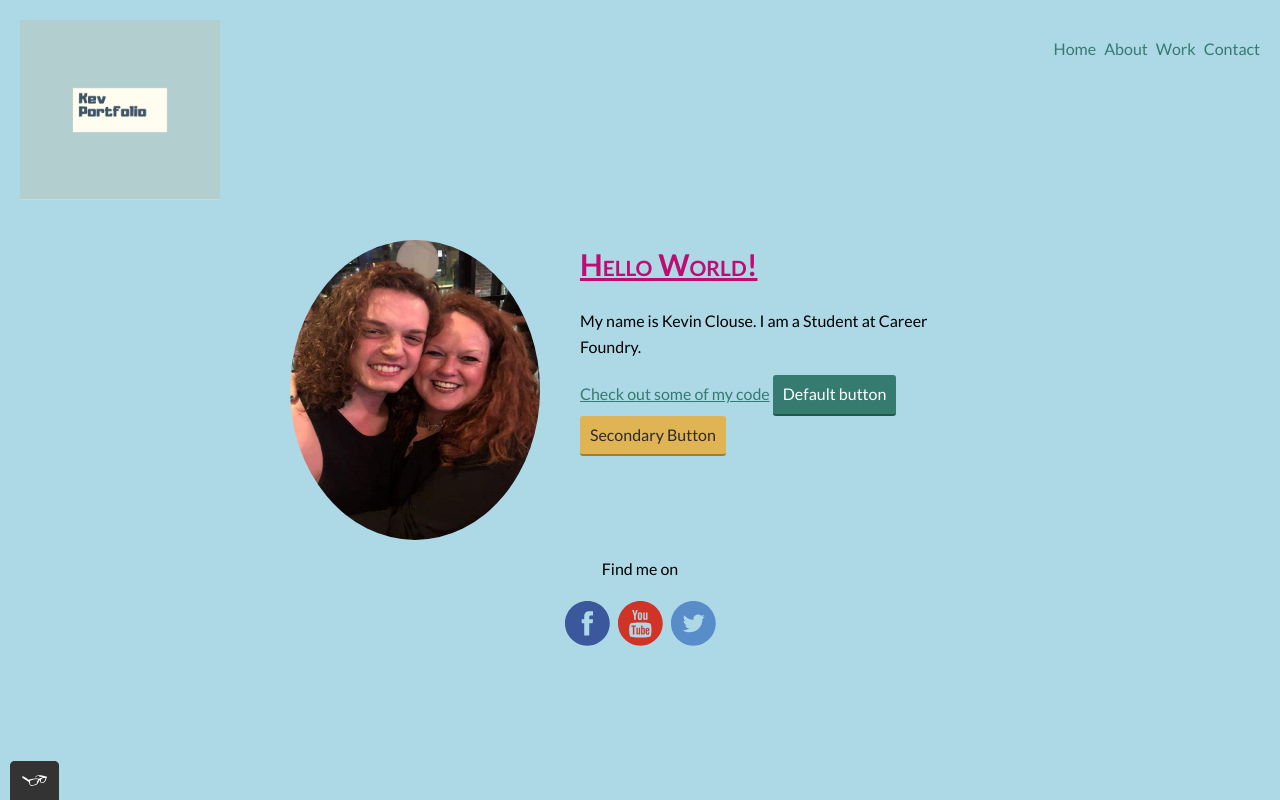
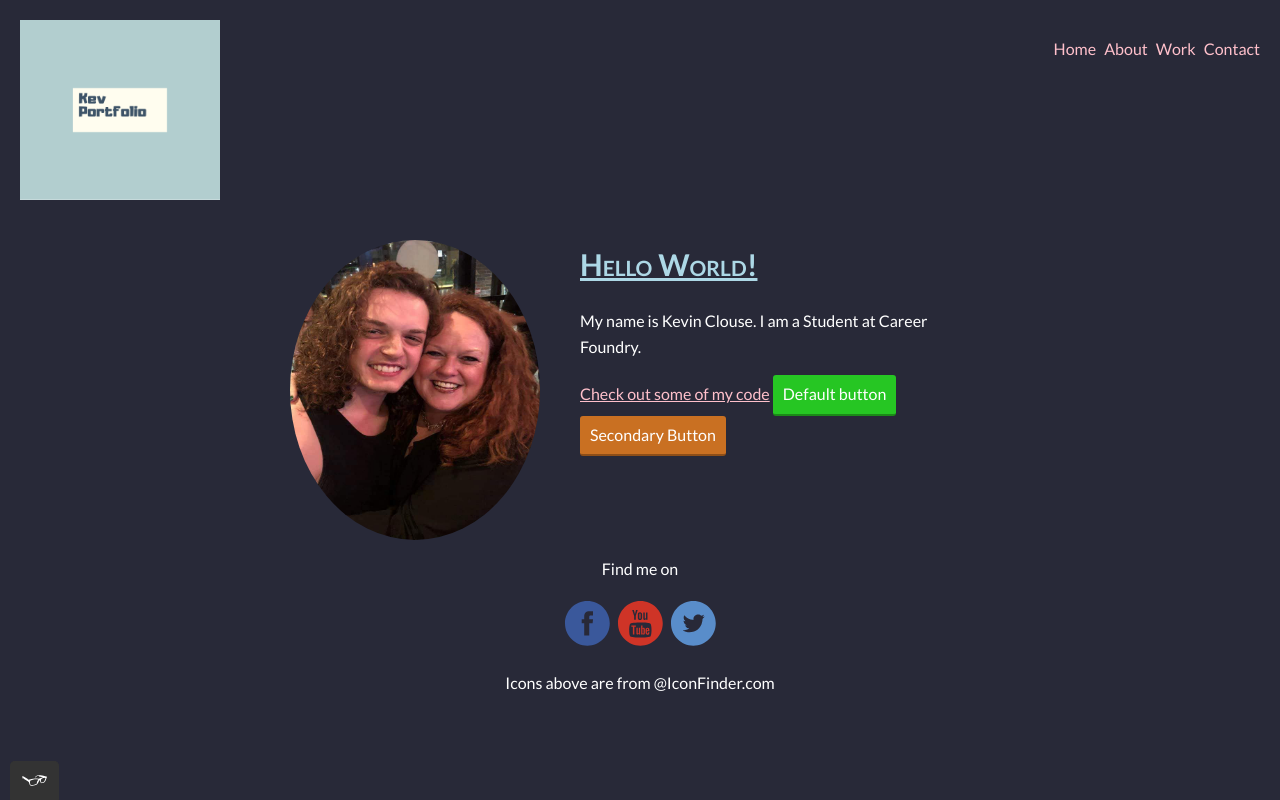
Before and after one commit to kevinjclouse/Portfolio-website, a plain HTML site: page index.html in a window 1280 px wide. Drawn offline with nearby package versions, Linux system fonts and the light colour scheme.

Commit message:
Made Simple Portfolio Changes
Colors, Text, Etc

```diff
--- a/css/style.production.css
+++ b/css/style.production.css
@@ -2,7 +2,8 @@ body {
   font-family: 'Lato', sans-serif;
   font-weight: 400;
   font-size: 16px;
-  background-color: lightblue;
+  background-color: #282938;
+  color: #fff;
   /* Sets the font size to 16px */
   line-height: 1.6;
   /* Sets the line-height to 1.6 */
@@ -14,12 +15,13 @@ h1 {
   font-weight: 700;
   font-variant: small-caps;
   text-decoration: underline;
-  color: #bf0b74;
+  color: lightblue;
 }
 
 h2 {
   font-size: 24px;
   font-weight: 700;
+  color: orange;
 }
 
 h3 {
@@ -27,18 +29,20 @@ h3 {
   font-weight: 700;
 }
 
+/* Contact me */
 strong {
-  color: brown;
+  color: lightblue;
+  text-decoration: underline;
 }
 
 a {
-  color: #357b70;
+  color: #26c623;
 }
 
 /* Check out my code link here */
 a:visited {
   /* visited link */
-  color: #357b70;
+  color: #26c623;
 }
 
 a:hover, a:focus {
@@ -61,7 +65,7 @@ a:active {
   /* takes the font from the outer container */
   font-family: inherit;
   /* styles the background color, font color, and text decoration (underline, etc.) of the button */
-  background-color: #357b70;
+  background-color: #26c623;
   color: #fff;
   text-decoration: none;
   padding: 10px;
@@ -80,7 +84,7 @@ button {
   /* takes the font from the outer container */
   font-family: inherit;
   /* styles the background color, font color, and text decoration (underline, etc.) of the button */
-  background-color: #357b70;
+  background-color: #26c623;
   color: #fff;
   text-decoration: none;
   padding: 10px;
@@ -95,9 +99,9 @@ button {
 
 .button_secondary {
   /* color is orange */
-  background-color: #e0b354;
+  background-color: #c97022;
   /* color is dark grey */
-  color: #2b2b2b;
+  color: #fff;
 }
 
 /* Added my button transitions in 1.7 here */
@@ -114,7 +118,7 @@ button:focus,
 /* Example of selectors in 1.5 */
 a {
   /* element selector */
-  color: #357b70;
+  color: pink;
 }
 
 #my-link {
@@ -221,10 +225,11 @@ a {
 
 /* Added some padding to my Table 1.6 */
 .grid_item {
-  background-color: lightblue;
+  background-color: #282938;
   padding: 10px;
   /* Set Width to auto */
   width: auto;
+  color: #fff;
 }
 /* This code is commented out .grid_item:last-child {
   grid-column: 3 / 3;
--- a/css/styles.css
+++ b/css/styles.css
@@ -7,10 +7,10 @@ Secondary Color (Orange): #e0b354;
  */
  /* Added the root pseudo-class here from 1.8 */
 :root {
-  --primary-color: #357b70;
-  --secondary-color: #e0b354;
-  --text-color1: #2b2b2b;
-  --primary-bg-color: lightblue;
+  --primary-color: #26c623;
+  --secondary-color: #c97022;
+  --text-color1: #fff;
+  --primary-bg-color: #282938;
   --text-color2: #fff;
   --active-color: Purple;
   --weight: 700;
@@ -32,16 +32,24 @@ h1 {
   font-weight: var(--weight);
   font-variant: small-caps;
   text-decoration: underline;
+  color: lightblue;
 }
 
 h2 {
   font-size: 24px;
   font-weight: var(--weight);
+  color: #9223ed;
 }
 
 h3 {
   font-size: 18px;
   font-weight: var(--weight);
+}
+
+/* Contact me */
+strong {
+  color: lightblue;
+  text-decoration: underline;
 }
 
 /* Color is Purple */
@@ -111,7 +119,7 @@ button:focus,
 /* Example of selectors in 1.5 */
 a {
   /* element selector */
-  color: red;
+  color: pink;
 }
 
 #my-link {
@@ -202,6 +210,7 @@ a {
   padding: 10px;
   /* Set Width to auto */
   width: auto;
+  color: #fff;
 }
 /*.grid_item:last-child {
   grid-column: 3 / 3;
--- a/index.html
+++ b/index.html
@@ -63,6 +63,9 @@
       <img src="img/utube.svg" width="50" height="50" alt="youtube">
       <img src="img/tweet.svg" width="50" height="50" alt="twitter">
     </div>
+    <p>
+       Icons above are from @IconFinder.com
+    </p>
   </footer>
   <script src="js/tota11y.min.js"></script>
 </body>
```
Also changed, not shown: about.html (+3 -0 lines), contact.html (+3 -0 lines), work.html (+3 -0 lines), img/android-chrome-192x192.png (added), img/android-chrome-512x512.png (added), img/apple-touch-icon.png (added), img/favicon-16x16.png (added), img/favicon-32x32.png (added), img/favicon.ico, img/site.webmanifest (added).
